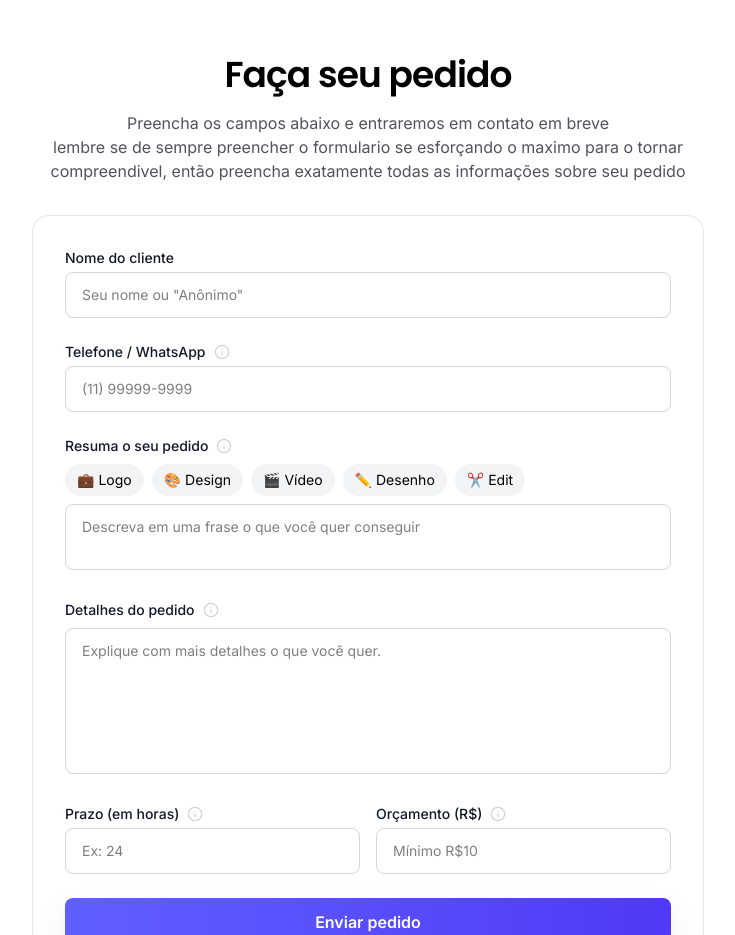
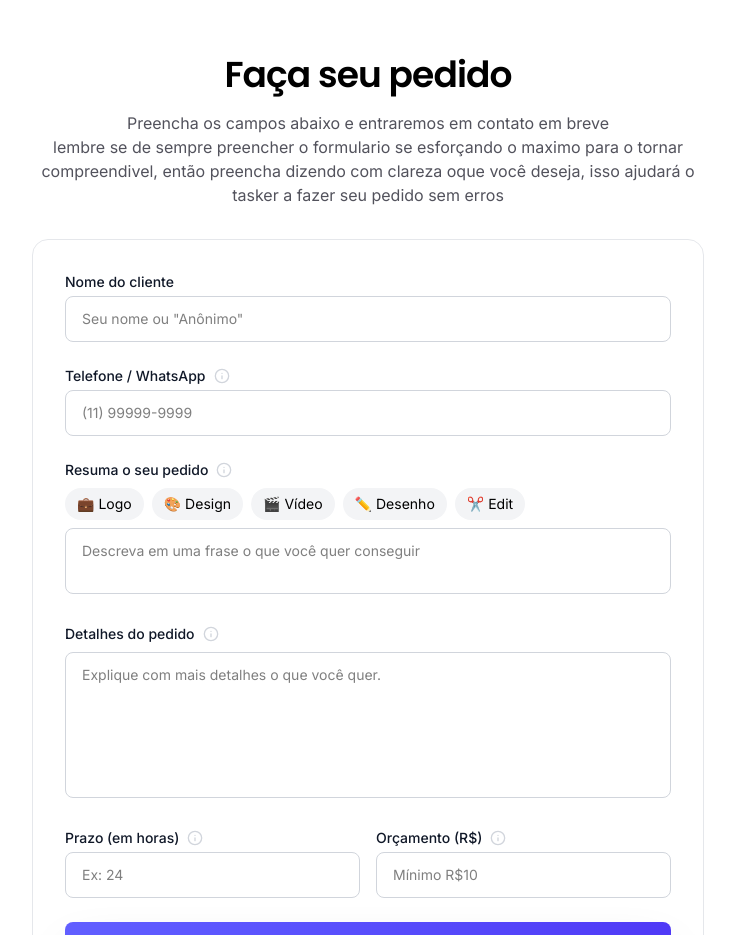
Before and after one commit to LacerThiago/Baark-Site-1.0, a website: page index.html in a window 1280 px wide. Shown: the part 1640-2575 px from the top of the page, without its empty margins (272-1007 px from the left). Drawn offline with nearby package versions, Linux system fonts and the light colour scheme.

Commit message:
Update form instructions for clarity and completeness

```diff
--- a/index.html
+++ b/index.html
@@ -303,7 +303,7 @@
             Preencha os campos abaixo e entraremos em contato em breve
           </p>
         <p class ="text-zinc-600">
-          lembre se de sempre preencher o formulario se esforçando o maximo para o tornar compreendivel, então preencha exatamente todas as informações sobre seu pedido
+          lembre se de sempre preencher o formulario se esforçando o maximo para o tornar compreendivel, então preencha dizendo com clareza oque você deseja, isso ajudará o tasker a fazer seu pedido sem erros
         </p>
         </div>
 
```
